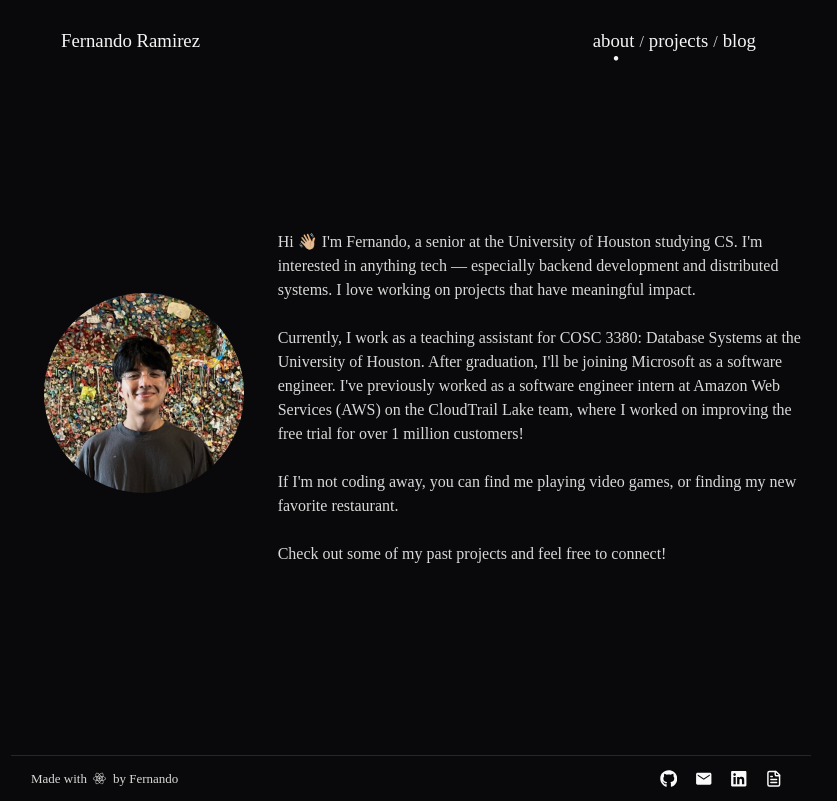
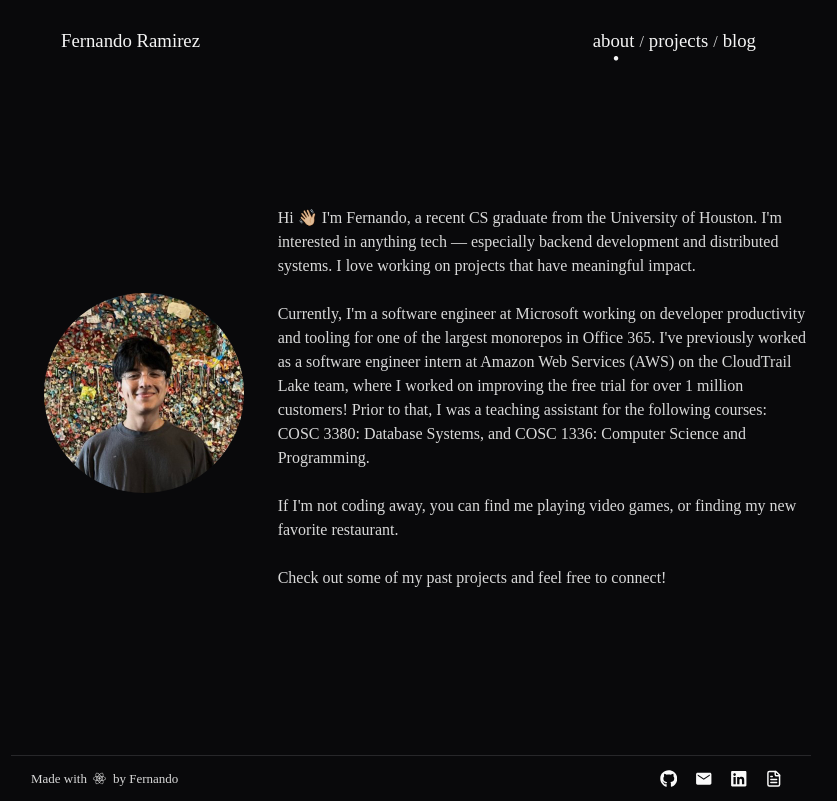
Before and after one commit to ramirezfernando/fernandoramirez.me, a React (Vite) app: page /about in a window 1280 px wide. Shown: the whole page, without its empty margins (229-1066 px from the left). Built offline with nearby package versions, Linux system fonts and the light colour scheme; a web font is replaced by a local one.

Commit message:
feat: update about me text

```diff
--- a/src/components/About.tsx
+++ b/src/components/About.tsx
@@ -47,23 +47,12 @@ const About = () => {
                 <span className="wave" role="img" aria-label="wave">
                   👋🏼
                 </span>{" "}
-                I'm Fernando, a senior at the University of Houston studying CS.
+                I'm Fernando, a recent CS graduate from the University of Houston.
                 I'm interested in anything tech &mdash; especially backend development and
                 distributed systems. I love working on projects that have meaningful impact.
                 <br />
                 <br />
-                {' '} Currently, I work as a teaching assistant for{" "}
-                <a
-                  href="https://publications.uh.edu/preview_course_nopop.php?catoid=44&coid=210742"
-                  className='underline-offset-4'
-                  target="_blank"
-                  rel="noopener noreferrer"
-                >
-                  COSC 3380: Database Systems
-                </a>
-                {" "}at the University of Houston.
-
-                After graduation, I'll be joining {" "}
+                {' '} Currently, I'm a software engineer at {" "}
                 <a
                   href="https://www.microsoft.com/en-us/"
                   className='underline-offset-4'
@@ -71,9 +60,7 @@ const About = () => {
                   rel="noopener noreferrer"
                 >
                 Microsoft
-                </a>
-                {" "}as a software engineer.
-
+                </a> {" "} working on developer productivity and tooling for one of the largest monorepos in Office 365. {" "}
                 I've previously worked as a software engineer intern at {" "}
                 <a
                   href="https://aws.amazon.com/"
@@ -92,7 +79,25 @@ const About = () => {
                 >
                   CloudTrail Lake
                 </a>
-                {" "}team, where I worked on improving the free trial for over 1 million customers!
+                {" "}team, where I worked on improving the free trial for over 1 million customers! {" "}
+                Prior to that, I was a teaching assistant for the following courses: {" "}
+                <a
+                  href="https://cougargrades.io/c/COSC%203380"
+                  className='underline-offset-4'
+                  target="_blank"
+                  rel="noopener noreferrer"
+                >
+                  COSC 3380: Database Systems
+                </a>
+                , and {" "}
+                <a
+                  href="https://cougargrades.io/c/COSC%201336"
+                  className='underline-offset-4'
+                  target="_blank"
+                  rel="noopener noreferrer"
+                >
+                  COSC 1336: Computer Science and Programming
+                </a>.
                 <br />
                 <br />
                 If I'm not coding away, you can find me playing video games, or finding my new favorite restaurant.
```
